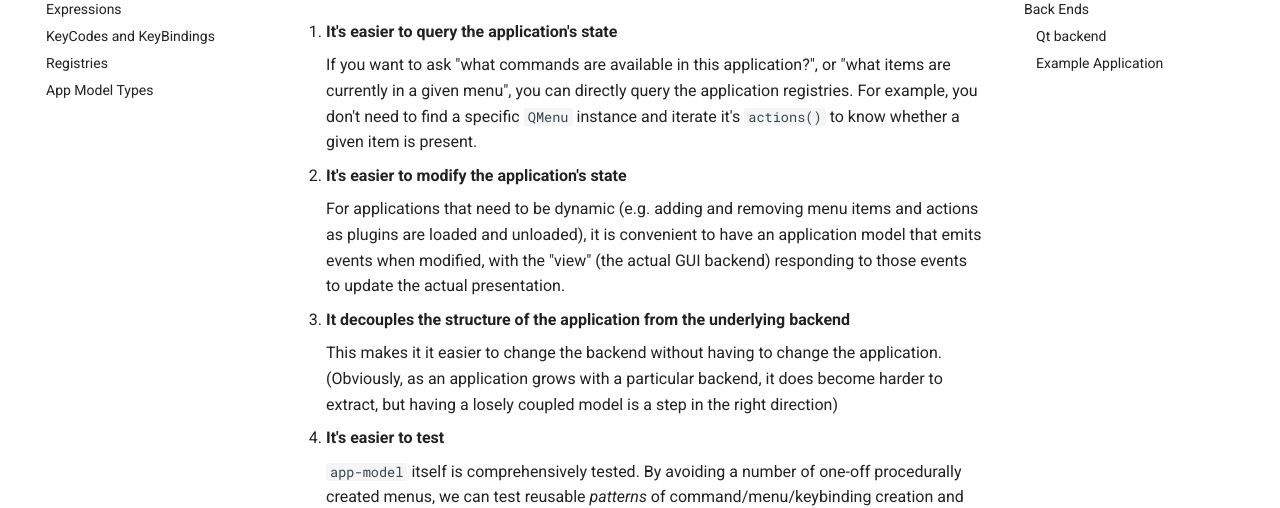
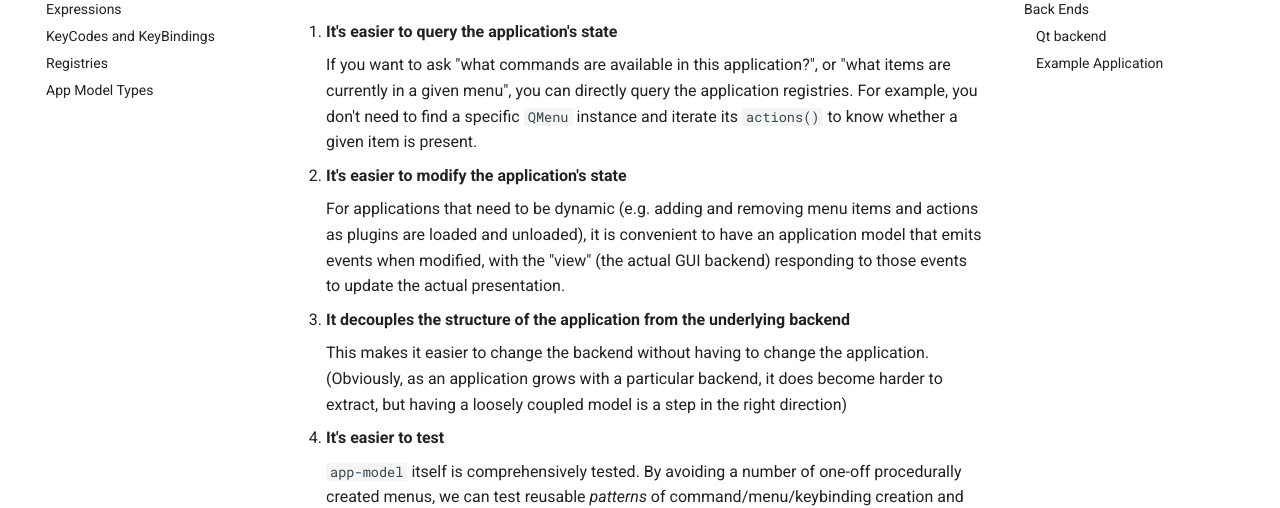
Before and after one commit to pyapp-kit/app-model, an MkDocs documentation site: the page built from docs/index.md, in a window 1280 px wide and 900 px high, scrolled down 805 px. Shown: the part 153-661 px from the top of the window. Built offline with MkDocs 1.6.1 and Material for MkDocs 9.7.7, drawn with Linux system fonts in a browser that asks for light colours; comment, search, counter and statistics services are not loaded.

Commit message:
docs: fix a few typos in docs (#60)
typos

```diff
--- a/docs/index.md
+++ b/docs/index.md
@@ -10,7 +10,7 @@ that make up their application.
 
 Typical usage will begin by creating a [`Application`][app_model.Application]
 object. [Commands][app_model.types.CommandRule], [menu items][app_model.types.MenuRule], and [keybindings][app_model.types.KeyBindingRule] will usually be declared by creating
-[`Action`][app_model.Action] objects, and  registered with the application
+[`Action`][app_model.Action] objects, and registered with the application
 using the [`Application.register_action`][app_model.Application.register_action]
 
 An application maintains a [registry](registries) for all registered [commands][app_model.registries.CommandsRegistry], [menus][app_model.registries.MenusRegistry], and [keybindings][app_model.registries.KeyBindingsRegistry].
@@ -30,7 +30,7 @@ Why bother with a declarative application model?
 
 1. **It's easier to query the application's state**
 
-    If you want to ask "what commands are available in this application?", or "what items are currently in a given menu", you can directly query the application registries.  For example, you don't need to find a specific `QMenu` instance and iterate it's `actions()` to know whether a given item is present.
+    If you want to ask "what commands are available in this application?", or "what items are currently in a given menu", you can directly query the application registries.  For example, you don't need to find a specific `QMenu` instance and iterate its `actions()` to know whether a given item is present.
 
 1. **It's easier to modify the application's state**
 
@@ -39,9 +39,9 @@ Why bother with a declarative application model?
 
 1. **It decouples the structure of the application from the underlying backend**
 
-    This makes it it easier to change the backend without having to change the
+    This makes it easier to change the backend without having to change the
    application. (Obviously, as an application grows with a particular backend,
-   it does become harder to extract, but having a losely coupled model is a step
+   it does become harder to extract, but having a loosely coupled model is a step
    in the right direction)
 
 1. **It's easier to test**
```
